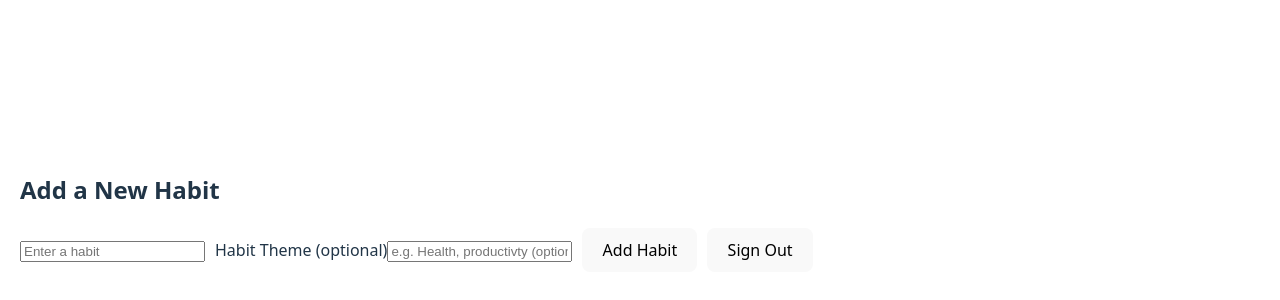
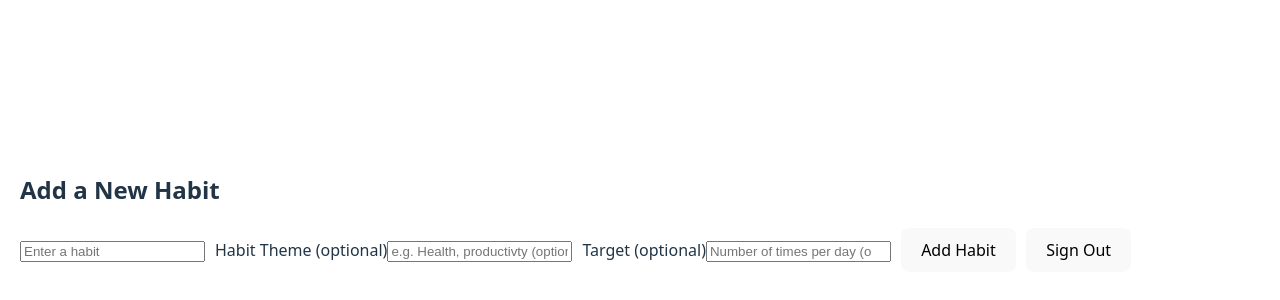
Before and after one commit to ihsankerr/react_test_vsc, a React app: page /habits in a window 1280 px wide. Shown: the part 188-488 px from the top of the page. Built offline with nearby package versions, Linux system fonts and the light colour scheme; the HTML template or start-up script is replaced by a standard one.

Commit message:
Add target times

```diff
--- a/src/Habits.jsx
+++ b/src/Habits.jsx
@@ -7,6 +7,7 @@ import { useNavigate } from 'react-router-dom'; // <-- added
 function HabitTracker() {
   const [habit, setHabit] = useState('');
   const [theme, setTheme] = useState('');
+  const [target, setTarget] = useState('');
   const [showConfirmation, setShowConfirmation] = useState(false);
   const [userId, setUserId] = useState(null);
   const navigate = useNavigate(); // <-- added
@@ -35,7 +36,7 @@ function HabitTracker() {
 
     const { data, error } = await supabase
       .from('habits')
-      .insert([{ habit, user_id: userId, theme }]);
+      .insert([{ habit, user_id: userId, theme, target }]);
 
     if (error) {
       console.error('Error adding habit:', error.message);
@@ -43,6 +44,7 @@ function HabitTracker() {
       console.log('Habit added:', data);
       setHabit('');
       setTheme('');
+      setTarget('');
       setShowConfirmation(true);
       setTimeout(() => setShowConfirmation(false), 2000);
     }
@@ -77,6 +79,14 @@ function HabitTracker() {
         placeholder="e.g. Health, productivty (optional)"
         style={{ marginRight: '10px' }}
       />
+      <label htmlFor="target">Target (optional)</label>
+      <input
+        type="number"
+        value={target}
+        onChange={(e) => setTarget(e.target.value)}
+        placeholder="Number of times per day (optional)"
+        style={{ marginRight: '10px' }}
+      />
       <button onClick={handleAddHabit}>Add Habit</button>
       <button onClick={handleSignOut} style={{ marginLeft: '10px' }}>
         Sign Out
```
